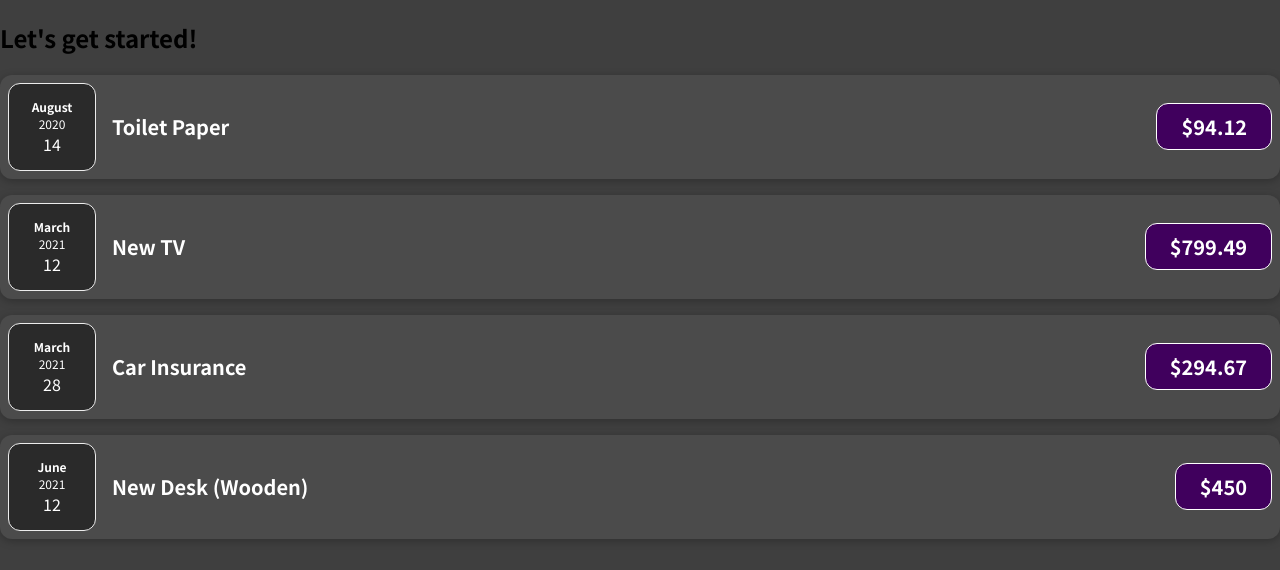
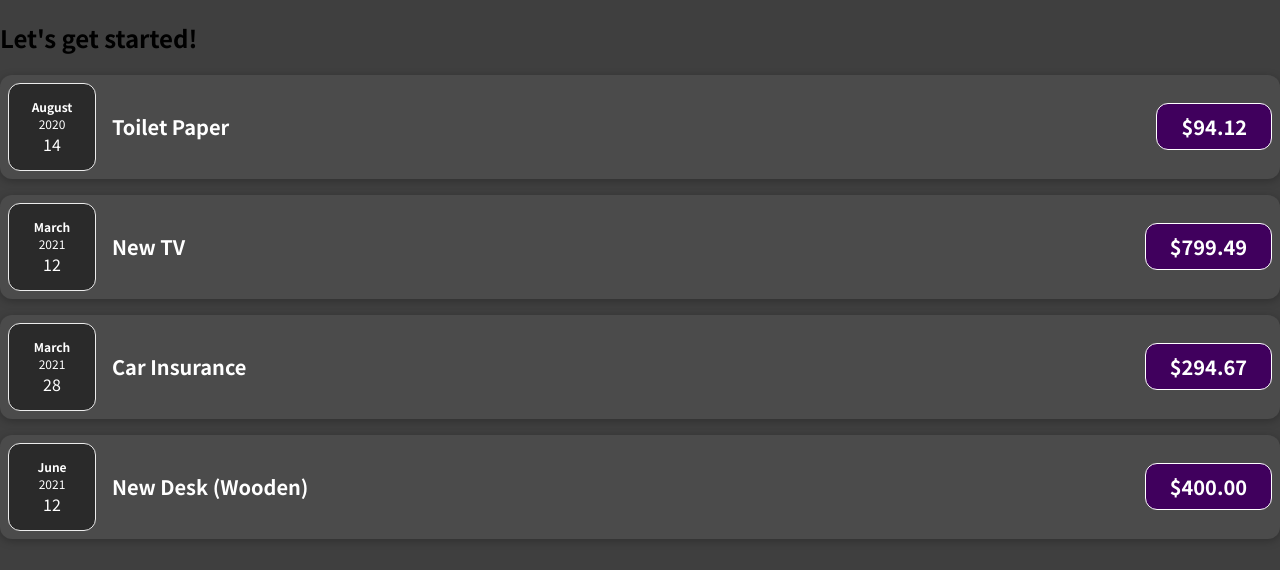
Before and after one commit to DarrylLeRoux/react, a JavaScript app in the folder react-complete-guide/: page / in a window 1280 px wide. Shown: the top 570 px of the page. Built offline with nearby package versions, Linux system fonts and the light colour scheme.

Commit message:
Added parseFloat on a non decimal number

```diff
--- a/react-complete-guide/src/App.js
+++ b/react-complete-guide/src/App.js
@@ -1,5 +1,6 @@
 import Expenses from "./components/Expenses";
 function App() {
+  const num = 400;
   const expenses = [
     {
       id: "e1",
@@ -17,7 +18,7 @@ function App() {
     {
       id: "e4",
       title: "New Desk (Wooden)",
-      amount: 450,
+      amount: num.toFixed(2),
       date: new Date(2021, 5, 12),
     },
   ];
--- a/react-complete-guide/src/components/Expenses.js
+++ b/react-complete-guide/src/components/Expenses.js
@@ -1,6 +1,7 @@
 import "./Expenses.css";
 import ExpenseItem from "./ExpenseItem";
 
+// consumes the expense property from the ExpenseItem componen
 function Expenses(props) {
   return (
     <div>
```
